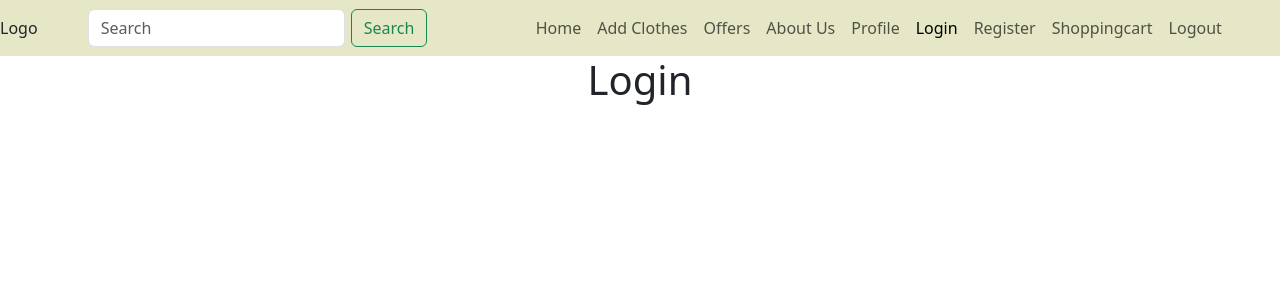
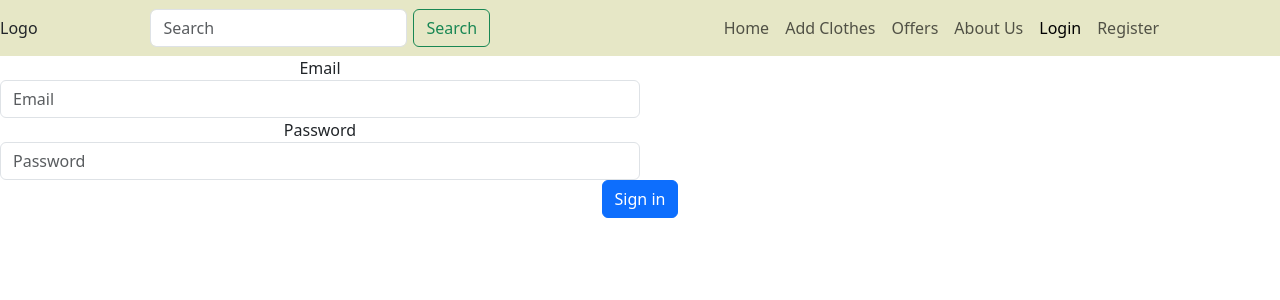
Before and after one commit to dvdobrev/spring-boot-react-web-shop, a React (Create React App) app in the folder react/app/: page /login in a window 1280 px wide. Shown: the top 300 px of the page. Built offline with nearby package versions, Linux system fonts and the light colour scheme; no server answers.

Commit message:
added RoutGuards, set email in the local storage and Logout logik

```diff
--- a/react/app/src/App.js
+++ b/react/app/src/App.js
@@ -18,10 +18,14 @@ import { AddClothes } from './components/AddClothes';
 import { ClothesProvider } from './context/ClothesContext';
 import { Itemdetails } from './components/ItemDetails';
 import { EditItem } from './components/EditItem';
+import { AdminGuard } from './components/routGuards/AdminGuard';
+import { LoginGuard } from './components/routGuards/LoginGuard';
+import { RouteGuard } from './components/routGuards/RouteGuard';
 
 const App = () => {
     return (
 
+        <UserProvider>
             <div className="App">
                 <Header />
 
@@ -37,22 +41,32 @@ const App = () => {
 
 
                 <Routes>
+
+                    <Route element={<AdminGuard />}>
                         <Route path="/addClothes" element={<AddClothes />} />
+                    </Route>
 
+
+                    <Route element={<LoginGuard />}>
                         <Route path="/login" element={<Login />} />
                         <Route path="/register" element={<Register />} />
+                    </Route>
+
+                    <Route element={<RouteGuard />}>
                         <Route path="/profile" element={<Profile />} />
+                        <Route path="/shopping-cart" element={<Shoppingcart />} />
+                        <Route path="/logout" element={<Logout />} />
+                    </Route>
+
                     <Route path="/about" element={<AboutUs />} />
                     <Route path="/offers" element={<Offers />} />
-        <Route path="/shopping-cart" element={<Shoppingcart />} />
-        <Route path="/logout" element={<Logout />} />
 
 
                 </Routes>
 
+            </div >
 
-
-    </div>
+        </UserProvider>
     );
 };
 
--- a/react/app/src/components/Header.js
+++ b/react/app/src/components/Header.js
@@ -1,14 +1,12 @@
+import { useContext } from 'react';
 import headerCSS from '../components/header.module.css';
 import { NavLink } from 'react-router-dom';
+import { UserContext } from '../context/UserContext';
 
 
-// TODO: Make login, logout
-
-//TODO: Make the localstorage
+// TODO: Make login
 
 //TODO: make if admin to can add the clothes
-
-//TODO: Make RouterGuard and page not found
 
 //TODO: Make profile page with CRUD
 
@@ -28,10 +26,18 @@ import { NavLink } from 'react-router-dom';
 
 //TODO: Make pdf invoice
 
+//TODO: Make the password to be hashed
+
 //TODO: Delete all console.log
 
 
 export const Header = () => {
+
+    const { userData } = useContext(UserContext);
+    console.log('userData: ', userData);
+
+
+
     return (
         <nav id={headerCSS["navbar"]} className="navbar navbar-expand-lg navbar-light container-fluid">
             <NavLink className="nav-link" to="/">
@@ -49,6 +55,9 @@ export const Header = () => {
                 <span className="navbar-toggler-icon"></span>
             </button>
             <div className="collapse navbar-collapse" id={headerCSS["navbar-nav"]}>
+
+                {userData?.email && <span id={headerCSS["welcomeSpan"]} >Hello {userData.email}</span>}
+
                 <ul className="navbar-nav ml-auto">
 
                     <li className="nav-item">
@@ -75,12 +84,8 @@ export const Header = () => {
                         </NavLink>
                     </li>
 
-                    <li className="nav-item">
-                        <NavLink className="nav-link" to="/profile">
-                            Profile
-                        </NavLink>
-                    </li>
-
+                    {!userData.email ?
+                        <div className="navbar-nav ml-auto">
                             <li>
                                 <NavLink className="nav-link" to="/login">
                                     Login
@@ -92,6 +97,15 @@ export const Header = () => {
                                     Register
                                 </NavLink>
                             </li>
+                        </div>
+                        :
+                        <div className="navbar-nav ml-auto">
+
+                            <li className="nav-item">
+                                <NavLink className="nav-link" to="/profile">
+                                    Profile
+                                </NavLink>
+                            </li>
 
                             <li className="nav-item">
                                 <NavLink className="nav-link" to="/shopping-cart">
@@ -100,10 +114,12 @@ export const Header = () => {
                             </li>
 
                             <li className="nav-item">
-                        <NavLink className="nav-link" to="/">
+                                <NavLink className="nav-link" to="/logout">
                                     Logout
                                 </NavLink>
                             </li>
+                        </div>
+                    }
 
                 </ul>
                 <form className={`form-inline my-2 my-lg-0 ${headerCSS["header-form"]}`}>
--- a/react/app/src/components/Login.js
+++ b/react/app/src/components/Login.js
@@ -1,5 +1,111 @@
+import axios, { formToJSON } from 'axios';
+import baseUrl from "./baseUrl";
+import { useNavigate } from "react-router-dom";
+import { useState } from "react";
+
+import DOMPurify from 'dompurify';
+
+
 export const Login = () => {
+
+    const url = '/login';
+    const navigate = useNavigate();
+    const inputErrorMessage = "The username or password are incorrect!"
+
+    const [errorMessage, setErrorMessage] = useState({
+        inputMessage: '',
+        error: '',
+    });
+
+    const [formData, setFormData] = useState({
+        email: '',
+        password: '',
+    });
+
+    // Sanitize user input to prevent script injection
+    const sanitizeInput = (input) => {
+        const sanitizedInput = DOMPurify.sanitize(input);
+        return sanitizedInput;
+    };
+
+    const handleChange = (e) => {
+        const { name, value } = e.target;
+        // Sanitize user inputs to prevent script injection
+        const sanitizedValue = sanitizeInput(value);
+        setFormData({ ...formData, [name]: sanitizedValue });
+    };
+
+    const submitHandler = async (e) => {
+        e.preventDefault();
+
+        console.log("Email: " + formData.email);
+        console.log("Password: " + formData.password);
+
+        try {
+            // Send a POST request to the Spring Boot backend
+            const response = await axios.post(baseUrl + url, formData);
+
+            // Clear the form after successful submission
+            setFormData({
+                email: '',
+                password: '',
+            });
+            navigate(`/`);
+
+        } catch (error) {
+            console.error('Registration error:', error);
+        }
+    };
+
+    const confirmPassword = (password, confirmPassword) => {
+        if (password !== confirmPassword) {
+            setErrorMessage({ ...errorMessage, "inputMessage": inputErrorMessage })
+            return false
+        }
+
+        setErrorMessage({ ...errorMessage, "inputMessage": '' })
+        return true;
+    };
+
+    const hasError = Object.values(errorMessage).find((message) => message !== "");
+
+
     return (
-        <h1>Login</h1>
+        <div>
+            <form onSubmit={submitHandler}>
+
+                <div className="form-row">
+                    <div className="form-group col-md-6">
+                        <label htmlFor="inputEmail4">Email</label>
+                        <input
+                            type="email"
+                            className="form-control"
+                            id="inputEmail4"
+                            name="email"
+                            placeholder="Email"
+                            onChange={handleChange}
+                            required />
+                    </div>
+
+                    <div className="form-group col-md-6">
+                        <label htmlFor="inputPassword4">Password</label>
+                        <input
+                            type="password"
+                            className="form-control"
+                            id="inputPassword4"
+                            name="password"
+                            placeholder="Password"
+                            onChange={handleChange}
+                            required />
+                    </div>
+
+                </div>
+                <button type="submit" className="btn btn-primary">Sign in</button>
+
+                {hasError && (
+                    <p>{hasError}</p>
+                )}
+            </form>
+        </div>
     );
 };
--- a/react/app/src/components/Logout.js
+++ b/react/app/src/components/Logout.js
@@ -1,5 +1,17 @@
+import { useContext, useEffect } from "react";
+import { useNavigate } from "react-router-dom";
+import { UserContext } from "../context/UserContext";
+
 export const Logout = () => {
-    return (
-        <h1>Logout</h1>
-    );
+    const navigate = useNavigate();
+    const { logoutHandler } = useContext(UserContext);
+
+
+    useEffect(() => {
+        logoutHandler()
+        // localStorage.clear()
+        navigate('/')
+    });
+
+    return null;
 };
--- a/react/app/src/components/Register.js
+++ b/react/app/src/components/Register.js
@@ -1,12 +1,16 @@
 import axios, { formToJSON } from 'axios';
 import baseUrl from "./baseUrl";
 import { useNavigate } from "react-router-dom";
-import { useState } from "react";
+import { useContext, useState } from "react";
 
 import DOMPurify from 'dompurify';
+import { UserContext } from '../context/UserContext';
 
 
 export const Register = () => {
+
+    const { userDataHandler } = useContext(UserContext);
+
 
     const url = '/register';
     const navigate = useNavigate();
@@ -59,6 +63,11 @@ export const Register = () => {
 
             console.log("Emai: " + formData.email);
             console.log("Password: " + formData.password);
+
+            if (response.status === 201) {
+                await userDataHandler({ email: formData.email });
+            }
+
             // Clear the form after successful submission
             setFormData({
                 email: '',
--- /dev/null
+++ b/react/app/src/components/routGuards/AdminGuard.js
@@ -0,0 +1,5 @@
+export const AdminGuard = () => {
+    return (
+        <h1>Make the Admin Guard</h1>
+    );
+};
--- /dev/null
+++ b/react/app/src/components/routGuards/LoginGuard.js
@@ -0,0 +1,17 @@
+import { useContext } from "react";
+import { UserContext } from "../../context/UserContext";
+
+import { Navigate, Outlet } from "react-router-dom";
+
+
+export const LoginGuard = () => {
+
+    const { userData } = useContext(UserContext);
+
+    if (Object.keys(userData).length > 0) {
+        return <Navigate to="/" replace />
+    }
+
+    return <Outlet />
+
+};
--- /dev/null
+++ b/react/app/src/components/routGuards/RouteGuard.js
@@ -0,0 +1,17 @@
+import { useContext } from "react";
+import { UserContext } from "../../context/UserContext";
+
+import { Navigate, Outlet } from "react-router-dom";
+
+
+export const RouteGuard = () => {
+
+    const { userData } = useContext(UserContext);
+
+    if (!userData.email) {
+        return <Navigate to="/login" replace />
+    }
+
+    return <Outlet />
+
+};
--- a/react/app/src/context/UserContext.js
+++ b/react/app/src/context/UserContext.js
@@ -22,9 +22,9 @@ export const UserProvider = ({
     return (
 
         <UserContext.Provider value={{
-            // userData,
-            // userDataHandler,
-            // logoutHandler,
+            userData,
+            userDataHandler,
+            logoutHandler,
         }}>
 
             {children}
```
Lines whose indentation alone changed are shown as unchanged.
